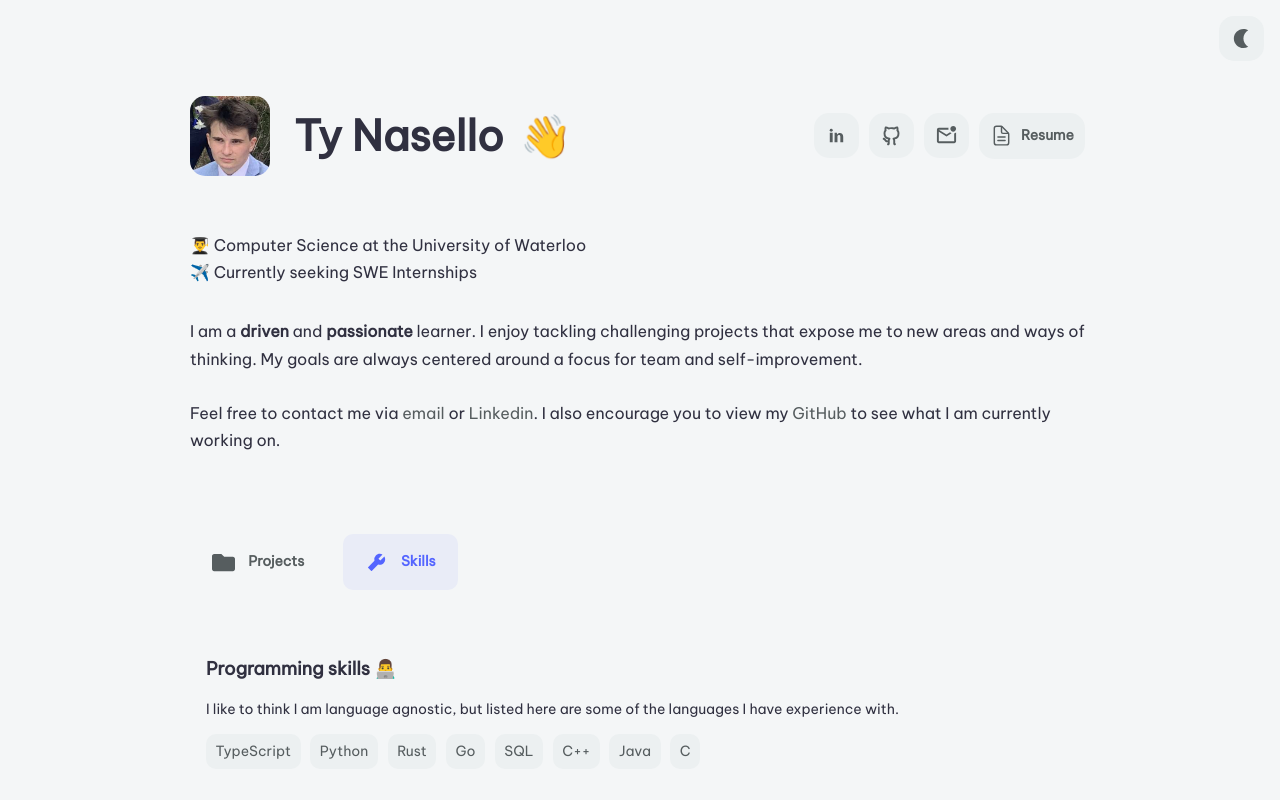
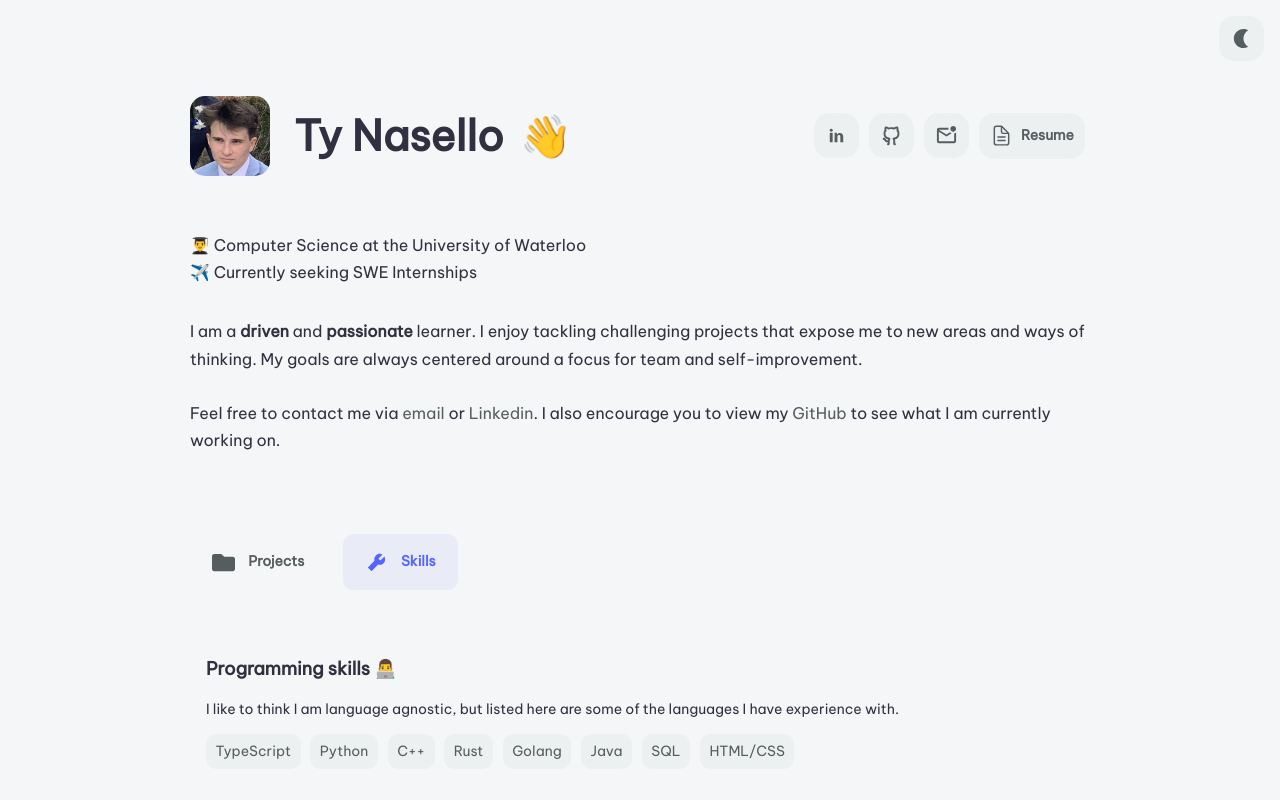
Before and after one commit to tynasello/tynasello.com, a React (Create React App) app: page / in a window 1280 px wide. Both pictures are taken after a click on the button "Skills". Shown: the top 800 px of the page. Built offline with nearby package versions, Linux system fonts and the light colour scheme.

Commit message:
chore: update resume

```diff
--- a/src/pages/components/main/Skills.tsx
+++ b/src/pages/components/main/Skills.tsx
@@ -6,26 +6,30 @@ const Skills = () => {
   const skills: string[] = [
     "TypeScript",
     "Python",
+    "C++",
     "Rust",
-    "Go",
+    "Golang",
+    "Java",
     "SQL",
-    "C++",
-    "Java",
-    "C",
+    "HTML/CSS",
   ];
 
   const technologies: string[] = [
     "Docker",
-    "Kafka",
     "AWS",
     "Kuberenetes",
-    "GraphQL",
-    "Git",
     "PostgreSQL",
     "NoSQL",
+    "React",
     "Node.js",
+    "Spring Boot",
+    "Kafka",
+    "REST",
+    "GraphQL",
+    "Linux",
+    "Bash",
+    "Git",
     "NestJS",
-    "React.js",
   ];
 
   // const currentInterests = [
```
Also changed, not shown: 1 other file (tests, documents, lock files or other folders).
